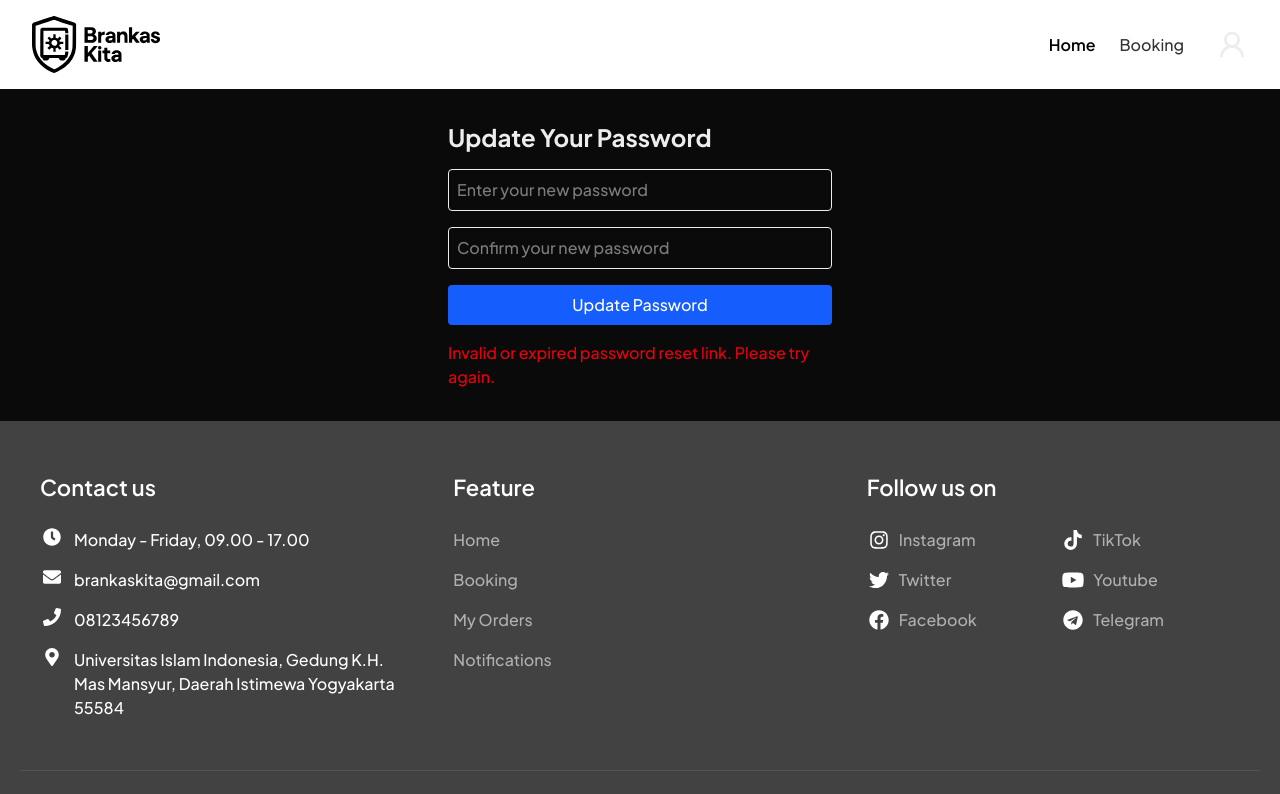
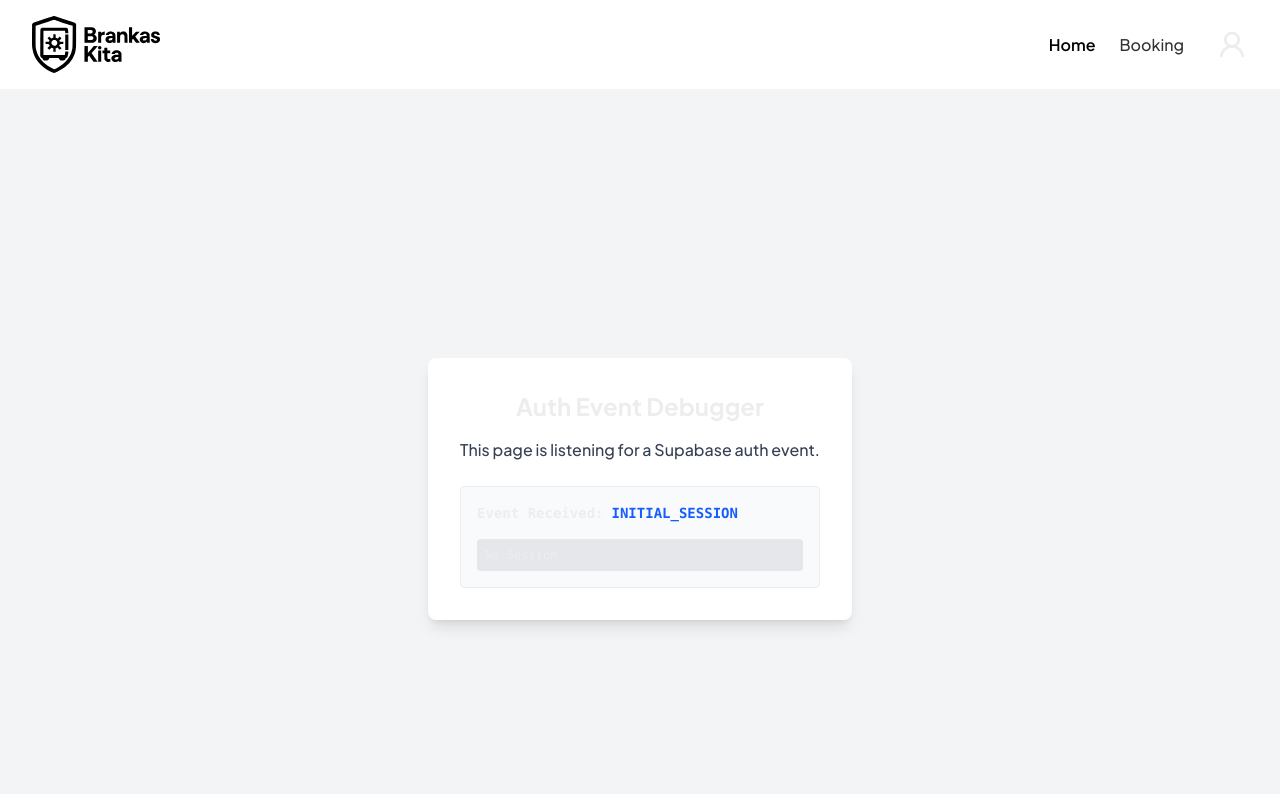
Before and after one commit to Lilulubun/BrankasKita, a Next.js app: page /update-password in a window 1280 px wide. Shown: the top 794 px of the page. Built offline with nearby package versions, Linux system fonts and the light colour scheme; no server answers.

Commit message:
fix deployment

```diff
--- a/src/app/update-password/page.tsx
+++ b/src/app/update-password/page.tsx
@@ -1,116 +1,50 @@
+// src/app/update-password/page.tsx
 'use client';
 
-import { useState, useEffect } from 'react';
-import { useRouter } from 'next/navigation';
+import { useEffect, useState } from 'react';
 import { supabase } from '@/lib/supabase';
 
-export default function UpdatePasswordPage() {
-  const router = useRouter();
-  const [password, setPassword] = useState('');
-  const [confirmPassword, setConfirmPassword] = useState('');
-  const [message, setMessage] = useState('');
-  const [error, setError] = useState('');
-  const [loading, setLoading] = useState(false);
+export default function UpdatePasswordDebugger() {
+  const [authEvent, setAuthEvent] = useState<string | null>(null);
+  const [sessionData, setSessionData] = useState<string | null>(null);
 
-  // This new state controls what the user sees.
-  const [status, setStatus] = useState<'verifying' | 'ready' | 'redirecting'>('verifying');
-
-  // This useEffect hook is the key to the fix.
-  // It runs once and determines if the user is in the correct password recovery flow.
   useEffect(() => {
-    const { data: authListener } = supabase.auth.onAuthStateChange((event, session) => {
-      // This event fires specifically when the user lands on the page from the reset email.
-      if (event === 'PASSWORD_RECOVERY') {
-        // The user is in the correct flow. We can show them the form.
-        setStatus('ready');
-      } else if (session) {
-        // A user is already logged in, but it's NOT a password recovery.
-        // This means they navigated here by mistake. Redirect them.
-        setStatus('redirecting');
-        router.replace('/');
-      } else {
-        // No session and no recovery event means the link is invalid or expired.
-        setError('Invalid or expired password reset link. Please try again.');
-        setStatus('ready'); // Show the error message.
+    // This listener will catch the event that fires when the page loads
+    // after clicking the password reset link.
+    const { data: authListener } = supabase.auth.onAuthStateChange(
+      (event, session) => {
+        // We will display the event name directly on the screen.
+        setAuthEvent(event);
+        setSessionData(session ? JSON.stringify(session, null, 2) : 'No Session');
       }
-    });
+    );
 
     return () => {
       authListener.subscription.unsubscribe();
     };
-  }, [router]);
+  }, []);
 
-  const handleUpdatePassword = async (e: React.FormEvent) => {
-    e.preventDefault();
-    if (password !== confirmPassword) {
-      setError("Passwords do not match.");
-      return;
-    }
-    setLoading(true);
-    setMessage('');
-    setError('');
-
-    const { error } = await supabase.auth.updateUser({
-      password: password,
-    });
-
-    setLoading(false);
-    if (error) {
-      setError(error.message);
-    } else {
-      setMessage('Your password has been updated successfully! Redirecting to login...');
-      setTimeout(() => {
-        router.push('/login');
-      }, 3000);
-    }
-  };
-
-  // Render different UI based on the current status
-  if (status === 'verifying') {
-    return (
-        <div className="max-w-md mx-auto p-8 text-center">
-            <h2 className="text-2xl font-bold mb-4">Verifying Link...</h2>
-            <p>Please wait while we verify your password reset request.</p>
+  return (
+    <div className="min-h-screen flex items-center justify-center text-center bg-gray-100">
+      <div className="p-8 bg-white rounded-lg shadow-lg">
+        <h1 className="text-2xl font-bold mb-4">Auth Event Debugger</h1>
+        <p className="text-gray-700 mb-2">
+          This page is listening for a Supabase auth event.
+        </p>
+        <div className="mt-6 p-4 bg-gray-50 rounded border text-left">
+          <p className="font-mono text-sm">
+            <span className="font-bold">Event Received:</span>
+            <span className="ml-2 text-blue-600 font-semibold">
+              {authEvent || 'Waiting for event...'}
+            </span>
+          </p>
+          <pre className="mt-4 text-xs bg-gray-200 p-2 rounded overflow-auto">
+            <code>
+                {sessionData || 'No session data.'}
+            </code>
+          </pre>
         </div>
-    );
-  }
-
-  if (status === 'redirecting') {
-    return (
-        <div className="max-w-md mx-auto p-8 text-center">
-            <h2 className="text-2xl font-bold mb-4">Redirecting...</h2>
-            <p>You are already logged in.</p>
-        </div>
-    );
-  }
-
-  // If status is 'ready', show the form (or an error message).
-  return (
-    <div className="max-w-md mx-auto p-8">
-      <h2 className="text-2xl font-bold mb-4">Update Your Password</h2>
-      <form onSubmit={handleUpdatePassword}>
-        <input
-          type="password"
-          placeholder="Enter your new password"
-          value={password}
-          onChange={(e) => setPassword(e.target.value)}
-          required
-          className="w-full p-2 border rounded mb-4"
-        />
-        <input
-          type="password"
-          placeholder="Confirm your new password"
-          value={confirmPassword}
-          onChange={(e) => setConfirmPassword(e.target.value)}
-          required
-          className="w-full p-2 border rounded mb-4"
-        />
-        <button type="submit" disabled={loading} className="w-full bg-blue-600 text-white p-2 rounded">
-          {loading ? 'Updating...' : 'Update Password'}
-        </button>
-      </form>
-      {message && <p className="text-green-600 mt-4">{message}</p>}
-      {error && <p className="text-red-600 mt-4">{error}</p>}
+      </div>
     </div>
   );
 }
```
